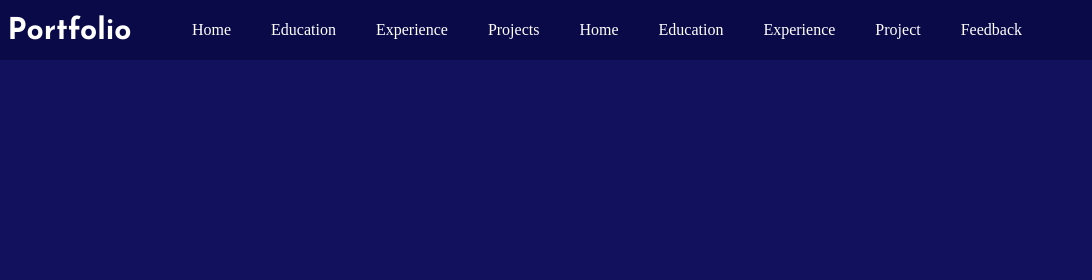
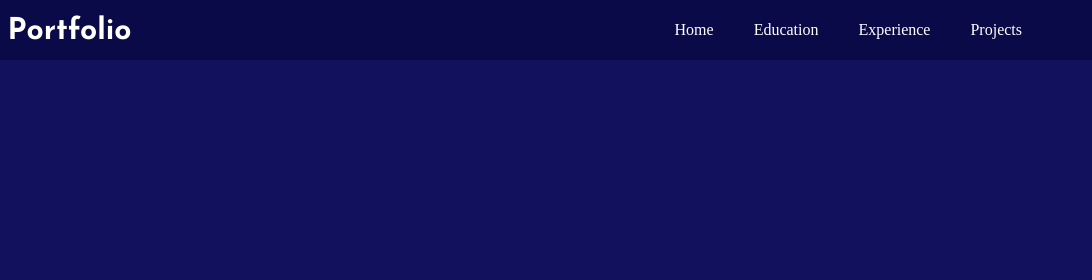
Before and after one commit to MrAmitkundu/My-Portfolio, a plain HTML site: page contactme.html in a window 1280 px wide. Shown: the top 280 px of the page, 188-1280 px from the left. Drawn offline with Linux system fonts and the light colour scheme; a web font is replaced by a local one.

Commit message:
Update contactme.html

```diff
--- a/contactme.html
+++ b/contactme.html
@@ -34,13 +34,6 @@
                 <a href="education.html" class="headerlinks"> Education</a>
                 <a href="experience.html" class="headerlinks"> Experience</a>
                 <a href="project.html" class="headerlinks"> Projects</a>
-
-            <div class="right">
-                <a href="index.html" class="headerlinks"> Home</a>
-                <a href="education.html" class="headerlinks"> Education</a>
-                <a href="experience.html" class="headerlinks"> Experience</a>
-                <a href="project.html" class="headerlinks"> Project</a>
-                <a href="feedback.html" class="headerlinks"> Feedback</a>
             </div>
                 <a href="#" class="nav-togle" id="nav-togle">
                     <i class="fa-solid fa-bars" style="color: #ffffff;"></i>
```
